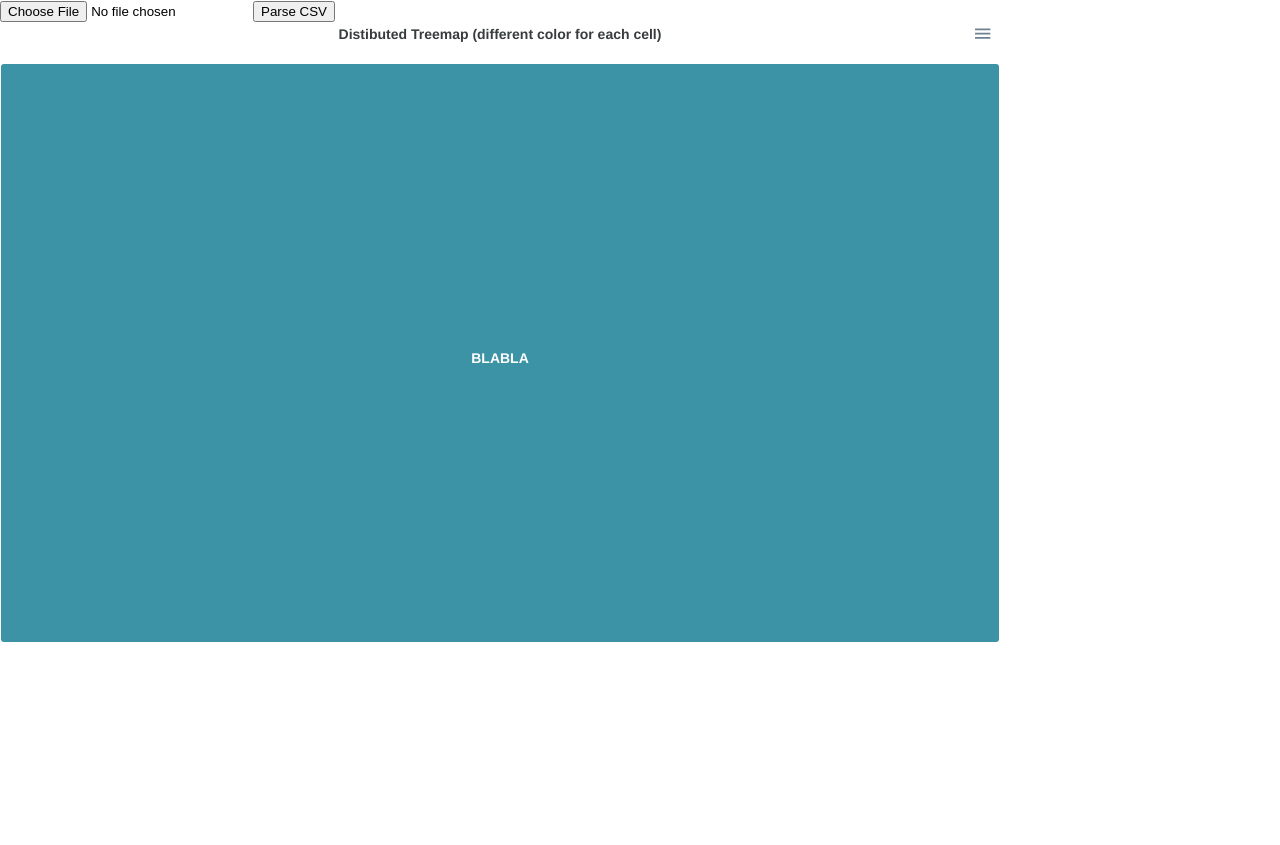
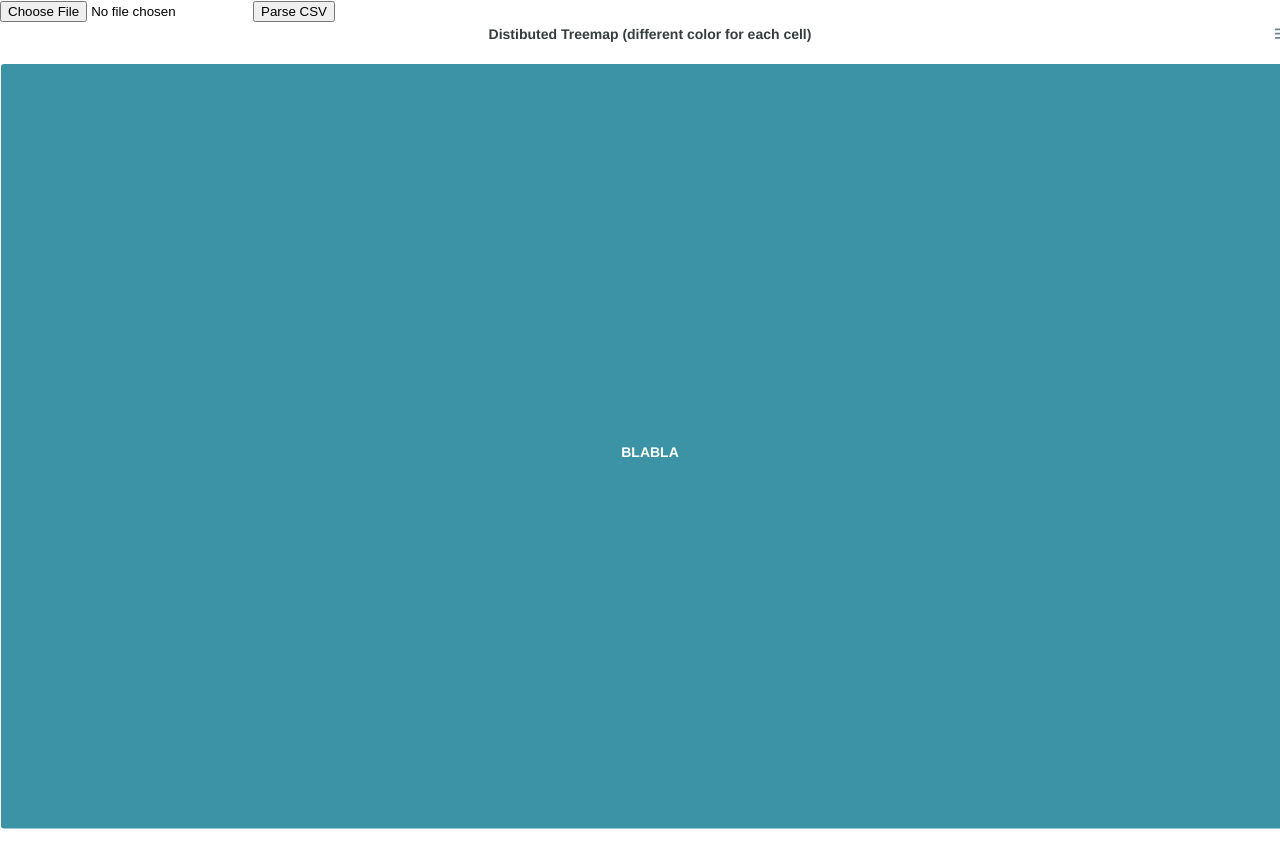
Before and after one commit to Its-Alann/conuhacks7_FollowMaps, a React (Create React App) app in the folder vizify/: page / in a window 1280 px wide. Before the commit the page ends 800 px from the top, so only its background shows below. Built offline with nearby package versions, Linux system fonts and the light colour scheme.

Commit message:
Fixed mapperrrr

```diff
--- a/vizify/src/components/Treemap.js
+++ b/vizify/src/components/Treemap.js
@@ -63,7 +63,7 @@ class Treemap extends Component {
               options={this.state.options}
               series={this.state.series}
               type="treemap"
-              width="1000"
+              width="1300"
             />
           </div>
         </div>
```
